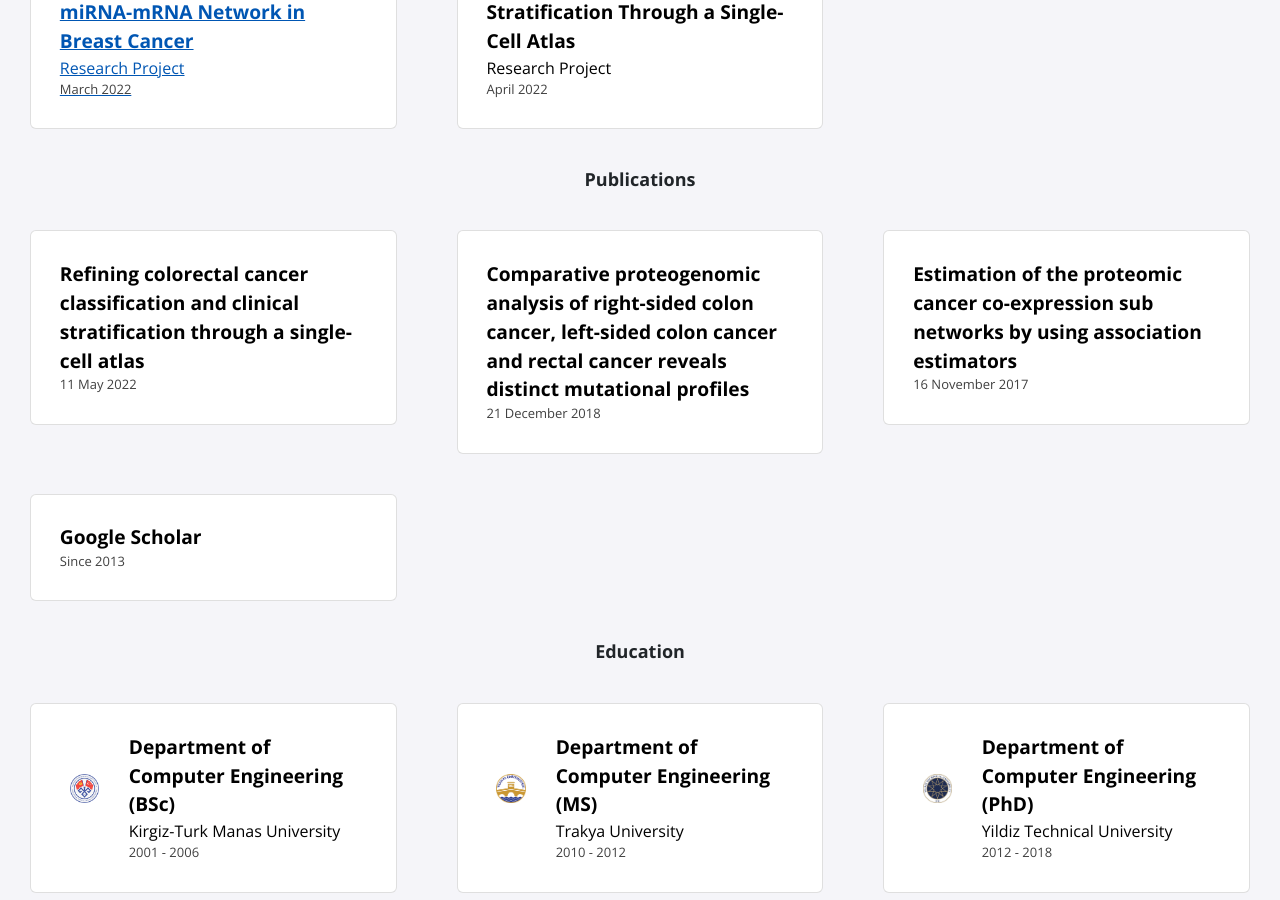
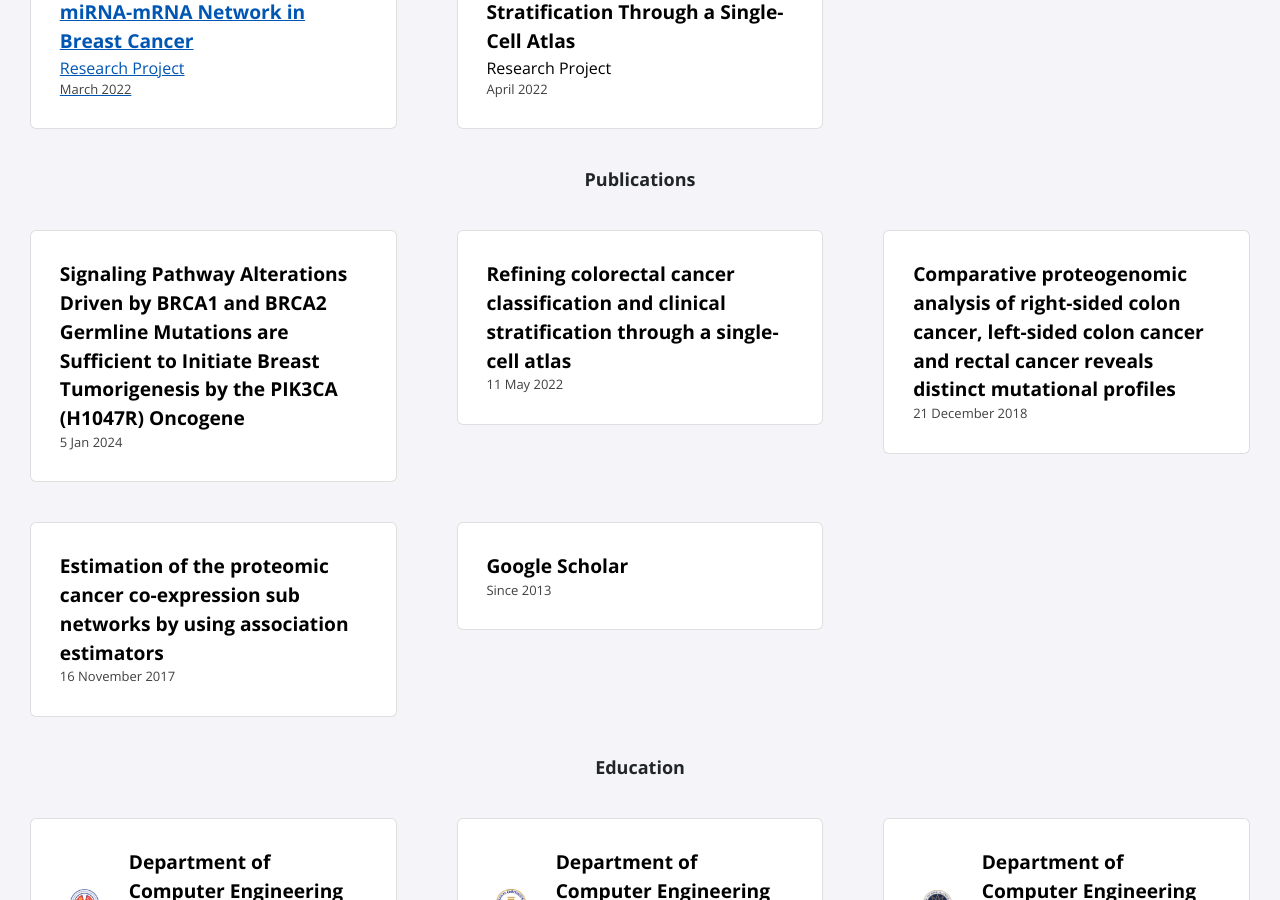
Before and after one commit to cihaterdogan/cihaterdogan.github.io, a Jekyll site: the page built from index.html, in a window 1280 px wide and 900 px high, scrolled down 531 px. Built offline with Jekyll 4.4.1, drawn with Linux system fonts in a browser that asks for light colours; nearby versions of some CDN libraries.

Commit message:
Update Publication
Added recent publication

```diff
--- a/_data/publications.yml
+++ b/_data/publications.yml
@@ -1,3 +1,7 @@
+- title: Signaling Pathway Alterations Driven by BRCA1 and BRCA2 Germline Mutations are Sufficient to Initiate Breast Tumorigenesis by the PIK3CA (H1047R) Oncogene
+  link: https://aacrjournals.org/cancerrescommun/article/4/1/38/732408
+  date: 5 Jan 2024
+
 - title: Refining colorectal cancer classification and clinical stratification through a single-cell atlas
   link: https://genomebiology.biomedcentral.com/articles/10.1186/s13059-022-02677-z
   date: 11 May 2022
```
